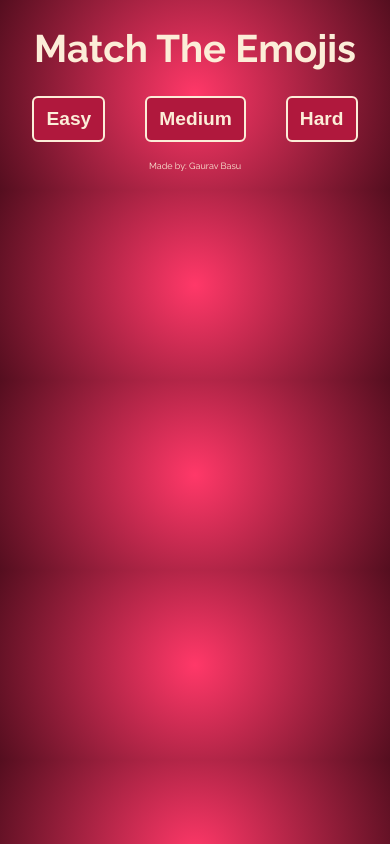
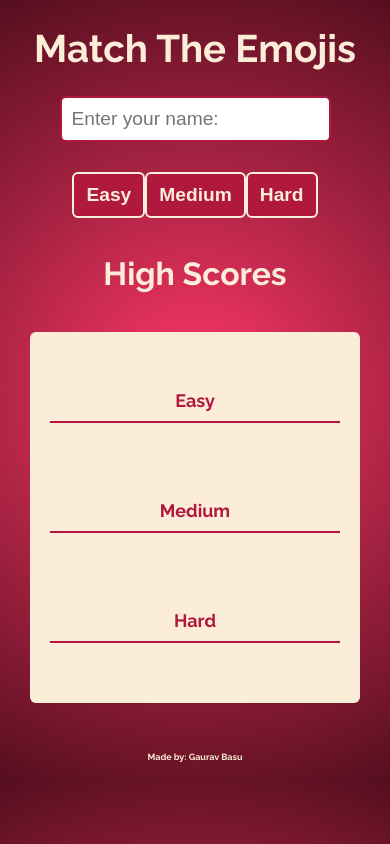
Before and after one commit to shortneek12/match_the_emojis, a React (Vite) app: page / in a window 390 px wide. Built offline with nearby package versions, Linux system fonts and the light colour scheme.

Commit message:
[ENHACEMENT] added high score table using local storage and also made it responsive

```diff
--- a/src/App.css
+++ b/src/App.css
@@ -1,4 +1,5 @@
-button{
+/* General button styles */
+button {
   background: #b0183d;
   border: 2px solid #fcedd8;
   padding: 10px 12px;
@@ -10,27 +11,131 @@ button{
   margin: 0px 20px;
 }
 
-button:hover{
+/* Button hover effect */
+button:hover {
   background: #fcedd8;
   color: #b0183d;
 }
 
-.card-grid{
+/* Grid layout for cards */
+.card-grid {
   margin: 30px;
   display: grid;
   grid-template-columns: 1fr 1fr 1fr 1fr;
-  grid-gap: 5px;
+  grid-gap: 10px;
 }
 
-footer{
+/* Footer styling */
+footer {
   font-size: xx-small;
+  font-weight: bold;
   margin-top: auto;
   padding: 10px;
   text-align: center;
   color: #fcedd8;
 }
 
-.congrats{
+/* Congratulations message styling */
+.congrats {
   font-size: xx-large;
   padding: 10px 0px;
 }
+
+/* Setup container for initial setup (player name and difficulty buttons) */
+.setup-container {
+  text-align: center;
+  margin-top: 20px;
+}
+
+/* Input field styling */
+input[type="text"] {
+  padding: 10px;
+  border: 2px solid #b0183d;
+  border-radius: 6px;
+  margin-bottom: 20px;
+  font-size: 1em;
+}
+
+/* High scores section styling */
+.high-scores {
+  margin: 30px;
+  padding: 20px;
+  color: #b0183d;
+  border: none;
+  border-radius: 6px;
+  text-align: center;
+  display: flex;
+  justify-content: space-around;
+  background-color: #fcedd8;
+  flex-wrap: wrap;
+}
+
+/* High scores heading */
+.high-scores h2 {
+  font-size: xx-large;
+  margin-bottom: 10px;
+}
+
+/* High scores table */
+.score-level {
+  flex: 1;
+  margin: 0 150px;
+  min-width: 200px;
+}
+
+/* High scores table heading */
+.score-level h3 {
+  font-size: large;
+  margin-bottom: 10px;
+  border-bottom: 2px solid #b0183d;
+  padding-bottom: 10px;
+}
+
+/* High scores list */
+.high-scores ul {
+  padding: 0;
+  text-align: center;
+}
+
+/* High scores list item */
+.high-scores li {
+  font-size: medium;
+  font-weight: bold;
+  margin: 5px 0;
+  list-style: lower-roman;
+}
+
+/* Title styling */
+.title {
+  font-size: xx-large;
+  margin-bottom: 40px;
+}
+
+/* Media queries for responsiveness */
+@media (max-width: 1200px) {
+  .card-grid {
+    grid-template-columns: 1fr 1fr 1fr;
+  }
+}
+
+@media (max-width: 900px) {
+  .card-grid {
+    grid-template-columns: 1fr 1fr;
+  }
+  .score-level {
+    margin: 0 5px;
+  }
+}
+
+@media (max-width: 600px) {
+  .card-grid {
+    grid-template-columns: 1fr;
+  }
+  button {
+    margin: 10px 0;
+  }
+  .score-level {
+    margin: 20px 0;
+    min-width: 100%;
+  }
+}
--- a/src/App.jsx
+++ b/src/App.jsx
@@ -21,6 +21,12 @@ function App() {
   const [disabled, setDisabled] = React.useState(false);
   const [difficulty, setDifficulty] = React.useState(null);
   const [gameCompleted, setGameCompleted] = React.useState(false);
+  const [playerName, setPlayerName] = React.useState("");
+  const [highScores, setHighScores] = React.useState(() => JSON.parse(localStorage.getItem('highScores')) || {
+    easy: [],
+    medium: [],
+    hard: []
+  });
 
   const shuffle = (level) => {
     let selectedCards;
@@ -71,8 +77,22 @@ function App() {
   React.useEffect(() => {
     if (cards.length && cards.every(card => card.matched)) {
       setGameCompleted(true);
+      updateHighScore(playerName, turns, difficulty);
     }
   }, [cards]);
+
+  const updateHighScore = (name, score, level) => {
+    setHighScores((prevHighScores) => {
+      const updatedScores = {
+        ...prevHighScores,
+        [level]: [...prevHighScores[level], { name, score }]
+          .sort((a, b) => a.score - b.score)
+          .slice(0, 10) // Keep only top 10 scores
+      };
+      localStorage.setItem('highScores', JSON.stringify(updatedScores));
+      return updatedScores;
+    });
+  };
 
   const resetTurn = () => {
     setChoiceOne(null);
@@ -81,14 +101,30 @@ function App() {
     setDisabled(false);
   };
 
+  const handleStartGame = (level) => {
+    if (playerName) {
+      shuffle(level);
+    } else {
+      alert("Please enter your name to start the game.");
+    }
+  };
+
   return (
     <div className="app">
       <h1>Match The Emojis</h1>
       {difficulty === null ? (
-        <div className="button-container">
-          <button onClick={() => shuffle("easy")}>Easy</button>
-          <button onClick={() => shuffle("medium")}>Medium</button>
-          <button onClick={() => shuffle("hard")}>Hard</button>
+        <div className="setup-container">
+          <input
+            type="text"
+            placeholder="Enter your name: "
+            value={playerName}
+            onChange={(e) => setPlayerName(e.target.value)}
+          />
+          <div className="button-container">
+            <button onClick={() => handleStartGame("easy")}>Easy</button>
+            <button onClick={() => handleStartGame("medium")}>Medium</button>
+            <button onClick={() => handleStartGame("hard")}>Hard</button>
+          </div>
         </div>
       ) : (
         <div>
@@ -117,6 +153,33 @@ function App() {
           )}
         </div>
       )}
+      <h2 className="title">High Scores</h2>
+      <div className="high-scores">
+        <div className="score-level">
+          <h3>Easy</h3>
+          <ul>
+            {highScores.easy.map(({ name, score }, index) => (
+              <li key={index}>{name}: {score} turns</li>
+            ))}
+          </ul>
+        </div>
+        <div className="score-level">
+          <h3>Medium</h3>
+          <ul>
+            {highScores.medium.map(({ name, score }, index) => (
+              <li key={index}>{name}: {score} turns</li>
+            ))}
+          </ul>
+        </div>
+        <div className="score-level">
+          <h3>Hard</h3>
+          <ul>
+            {highScores.hard.map(({ name, score }, index) => (
+              <li key={index}>{name}: {score} turns</li>
+            ))}
+          </ul>
+        </div>
+      </div>
       <footer>
         <p>Made by: Gaurav Basu</p>
       </footer>
```
